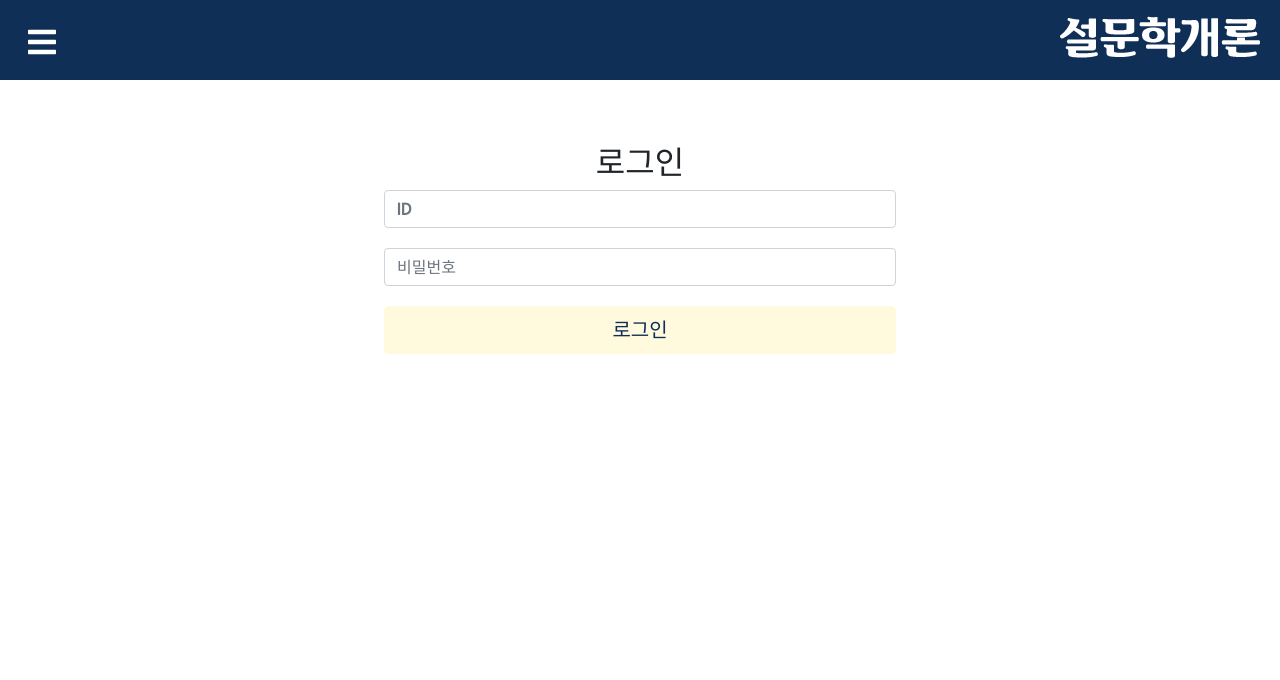
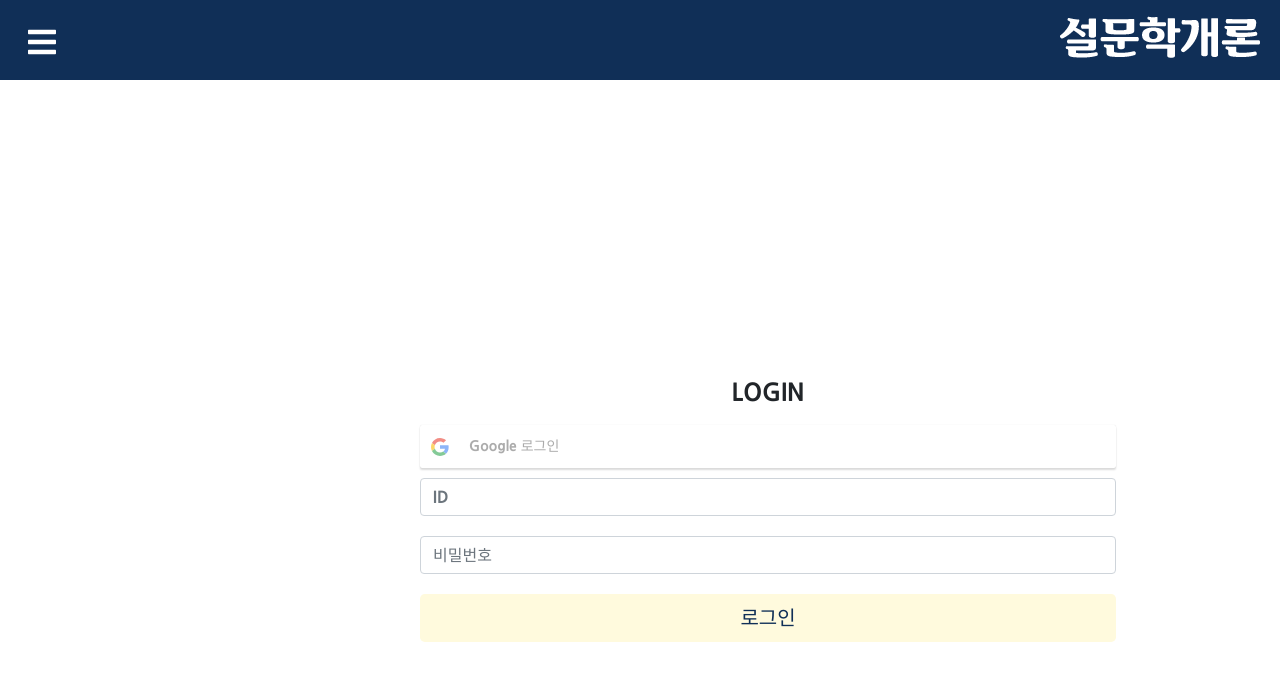
Before and after one commit to ParkJaeyeon0308/ServeyTheory, a React (Create React App) app in the folder serveytheory/: page /login in a window 1280 px wide. Shown: the top 680 px of the page. Built offline with nearby package versions, Linux system fonts and the light colour scheme.

Commit message:
로그인

```diff
--- a/serveytheory/src/App.js
+++ b/serveytheory/src/App.js
@@ -16,11 +16,12 @@ function App() {
   return (
 
     <>
+    {/* <Login/> */}
     <Router>
       <NavBar/>
       <Switch>
       <Route path='/' exact component={Home} />
-          <Route path='/login' component={Login} />
+      <Route path='/login' exact component={Login} />
           <Route path='/signup' component={SignUp} />
           <Route path='/result' component={Result} />
           <Route path='/account' component={Account} />
--- a/serveytheory/src/pages/Login.js
+++ b/serveytheory/src/pages/Login.js
@@ -1,23 +1,57 @@
 import React, { Component } from 'react';
 import { Link } from 'react-router-dom' //****
+import { GoogleLogin } from 'react-google-login';
+import { Container,Row,Col } from 'react-bootstrap';
 import './SignInUp.css';
 
+
+const clientId = "600385616873-9ibcau1rto6jhqmrk8he88hh9tslhhj0.apps.googleusercontent.com"
+
 class Login extends Component{
+  constructor(props) {
+    super(props);
+    this.state = {
+        id: '',
+        name: '',
+        provider: '',
+    }
+}
+// Google Login
+responseGoogle = (res) => {
+    console.log(res)
+}
+
+// Login Fail
+responseFail = (err) => {
+    console.error(err);
+}
     render(){
   return (
-      <div>
-          <div className="input">
-          <center>
-        <h2 className="LoginHeader"> 로그인 </h2></center>
-      <input type="id" id="inputid" className="form-control" placeholder="ID" name="id" style={{marginBottom:20}} onChange={this.handleChange}/>
-      <input type="password" id="inputPhone" className="form-control" placeholder="비밀번호" name="phone" style={{marginBottom:20}} onChange={this.handleChange}/>
-    <Link to="./SignUp">
-    <button className="btn btn-lg btn-block" type="button" style={{backgroundColor:"#fffadd", color:"#102f57"}} onClick={this.handleOnClick}> 로그인 </button>
-  </Link>
-  </div>
-  </div>
+    <center>
+    <Container fluid>
+  <Row>
+    <Col className="row1"><div className="input">
+           <center>
+         <h4 className="text1"> LOGIN </h4>
+         <GoogleLogin
+         className="googleLogin"
+                    clientId={clientId}
+                    buttonText="Google 로그인"
+                    onSuccess={this.responseGoogle}
+                    onFailure={this.responseFail}
+                />
+       <input type="id" id="inputid" className="form-control" placeholder="ID" name="id" style={{marginBottom:20}} onChange={this.handleChange}/>
+       <input type="password" id="inputPhone" className="form-control" placeholder="비밀번호" name="phone" style={{marginBottom:20}} onChange={this.handleChange}/>
+       {/* <Link to="./SignUp">  */}
+     <button className="btn btn-lg btn-block" type="button" style={{backgroundColor:"#fffadd", color:"#102f57"}} onClick={this.handleOnClick}> 로그인 </button>
+    {/* </Link> */}
+    </center>
+   </div></Col>
+   <Col className="row2"></Col>
+  </Row>
+</Container></center>
   );
-    };
+}
 }
 
 export default Login;
--- a/serveytheory/src/pages/SignInUp.css
+++ b/serveytheory/src/pages/SignInUp.css
@@ -1,6 +1,54 @@
+.body{
+    background-color: rgb(16, 47, 87);
+}
 .input{
-    margin-left: 30%;
-    margin-top: 5%;
+    width: 70%;
+    height: 340px;
+}
+.containerLogin{
+    flex:auto;
+    width: 70%;
+    border-radius: 10%;
+}
+.row1{
+    flex:auto;
+    margin-top: 7%;
+    margin-left: 20%;
+    /* box-shadow:  5px 7px 7px rgb(182, 182, 182), -5px 7px 7px rgb(182, 182, 182); */
+    background-color: rgb(255, 255, 255);
+    border-top-left-radius: 2%;
+    border-bottom-left-radius: 2%;
+    margin-bottom: 10%;
+}
+.row2{
+    flex:auto;
+    margin-top: 7%;
+    margin-right: 20%;
+    /* box-shadow:  -5px 7px 7px rgb(182, 182, 182), -5px 7px 7px rgb(182, 182, 182); */
+    background-color: rgb(255, 250, 221);
+    border-top-right-radius: 2%;
+    border-bottom-right-radius: 2%;
+    margin-bottom: 10%;
+}
+
+.googleLogin{
+    flex:auto;
+    margin-top: 10px;
     margin-bottom: 10px;
-    width: 40%;
+    width: 100%;
+    size : 10em;
+    display: flex;
+    /* flex-flow: column wrap; */
 }
+.text2{
+    margin-bottom: 10px;
+}
+.text1{
+    margin-top: 30%;
+}
+
+@media ( min-width: 481px ) {
+    .row2{
+        display: none;
+    }
+}
```
